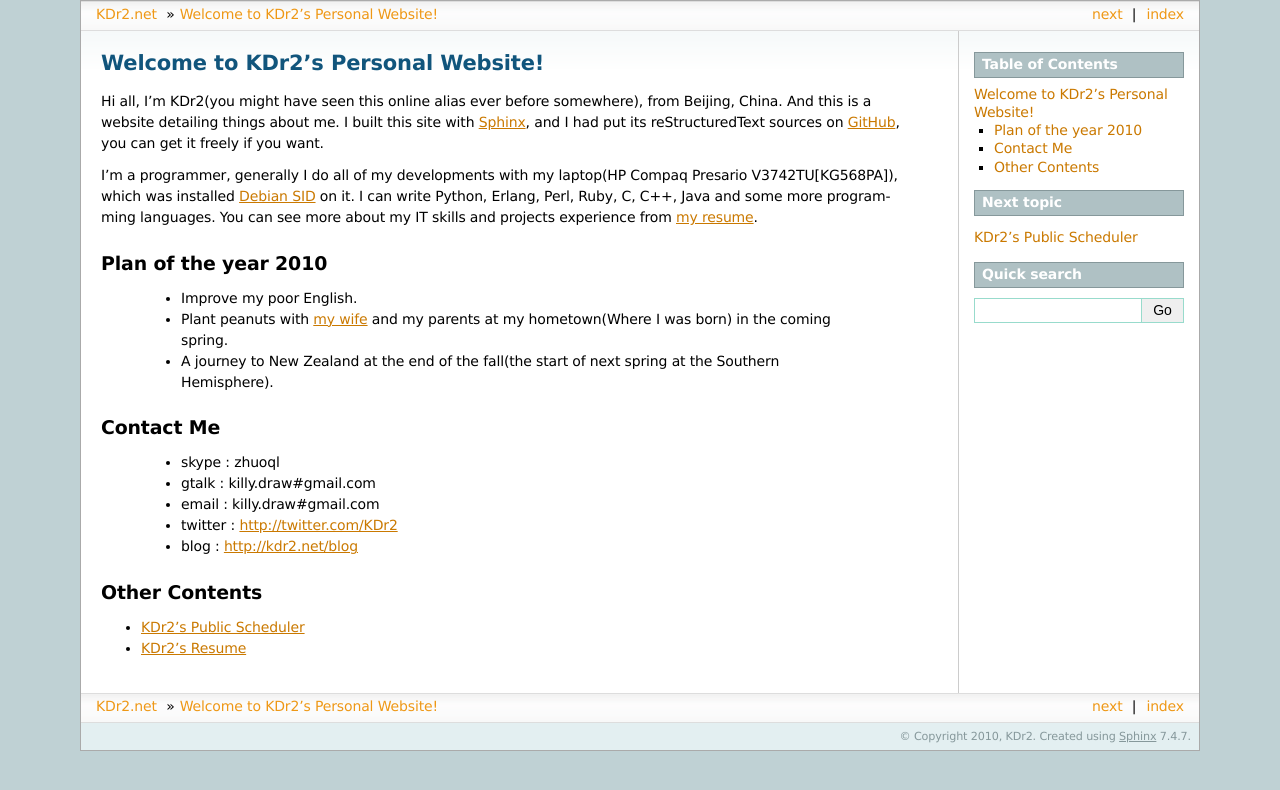
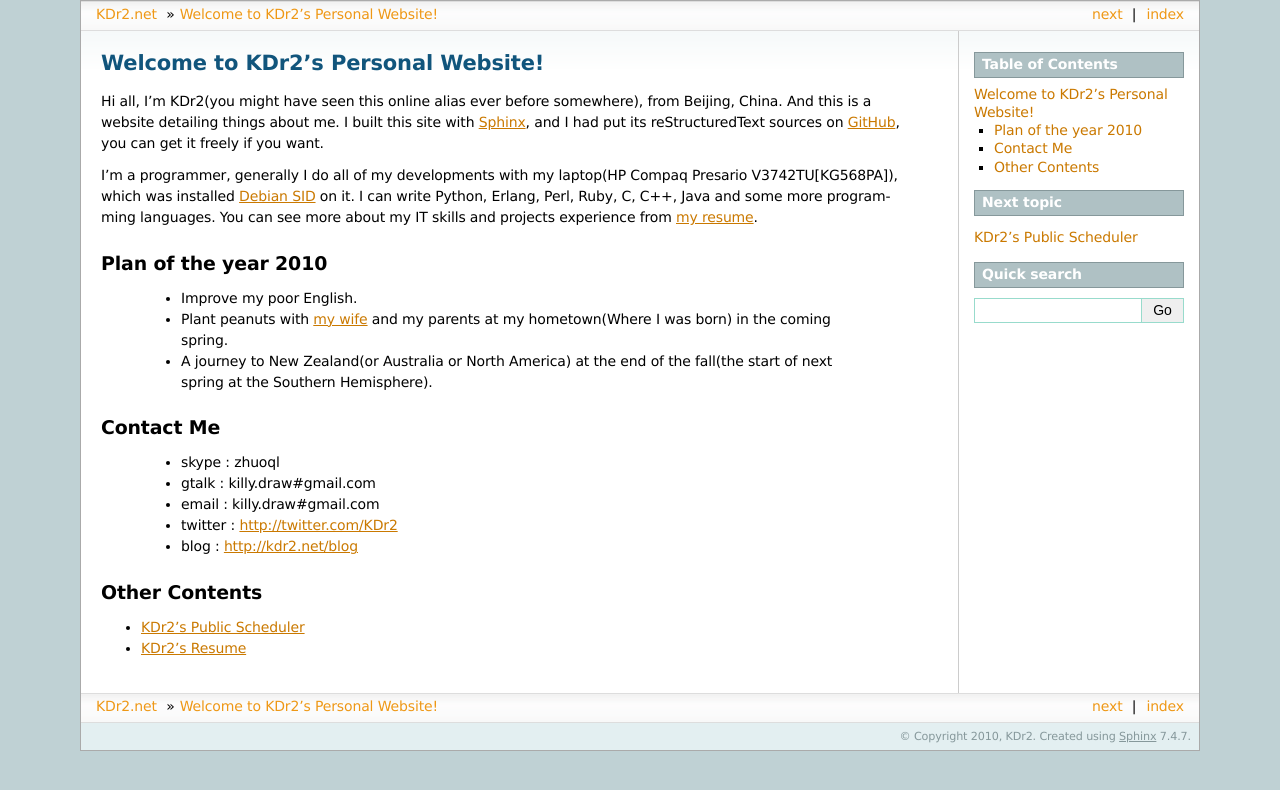
Before and after one commit to KDr2/kdr2.net, a Sphinx documentation site: the page built from source/index.rst, in a window 1280 px wide. Shown: the top 790 px of the page. Built offline with Sphinx 7.4.7, drawn with Linux system fonts in a browser that asks for light colours.

Commit message:
modify index

```diff
--- a/source/index.rst
+++ b/source/index.rst
@@ -27,8 +27,8 @@ Plan of the year 2010
  - Improve my poor English.
  - Plant peanuts with `my wife <http://miss-understood.net>`_ and my
    parents at my hometown(Where I was born) in the coming spring.
- - A journey to New Zealand at the end of the fall(the start of next
-   spring at the Southern Hemisphere).
+ - A journey to New Zealand(or Australia or North America) at the end
+   of the fall(the start of next spring at the Southern Hemisphere).
 
 
 Contact Me
```
